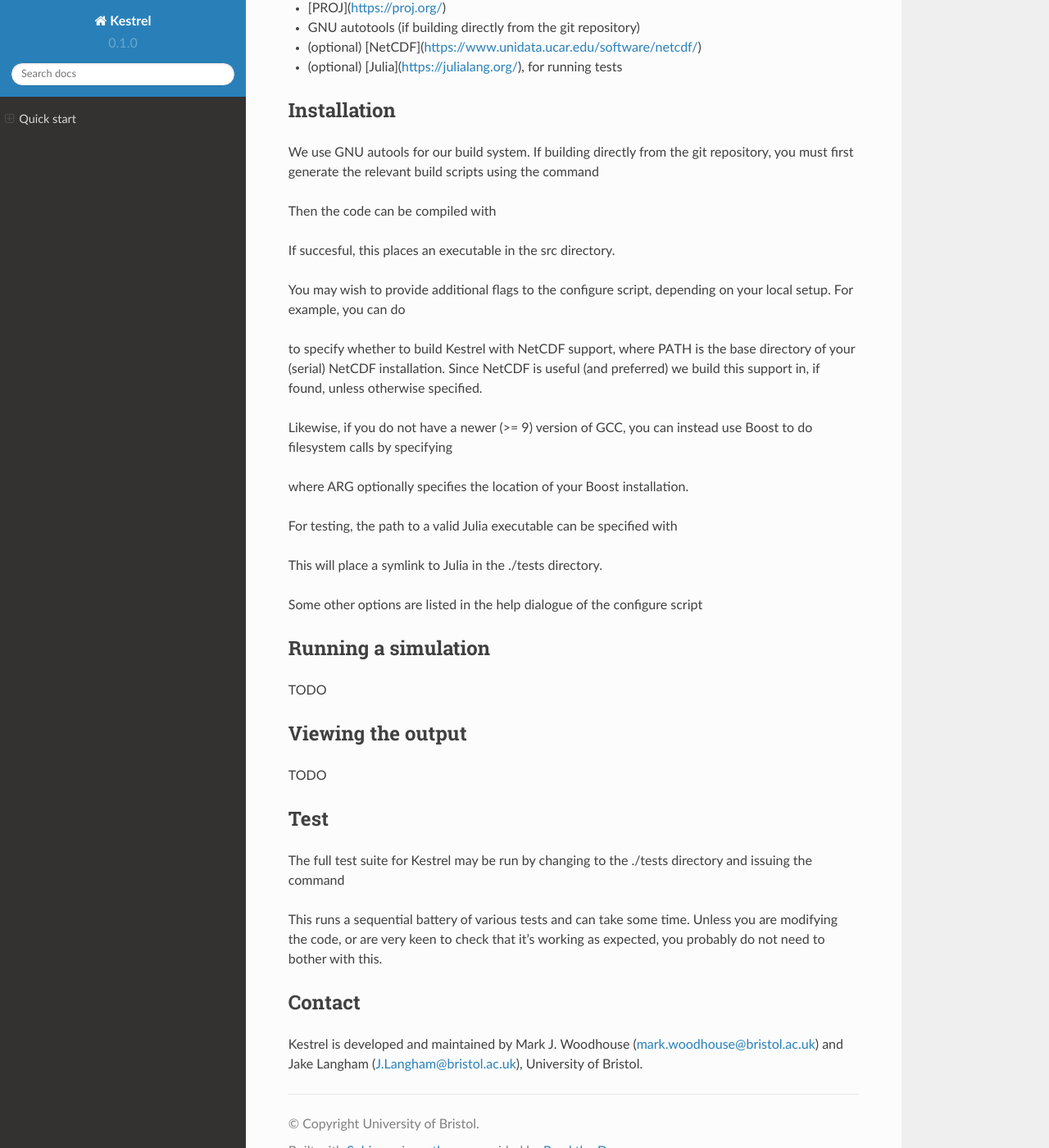
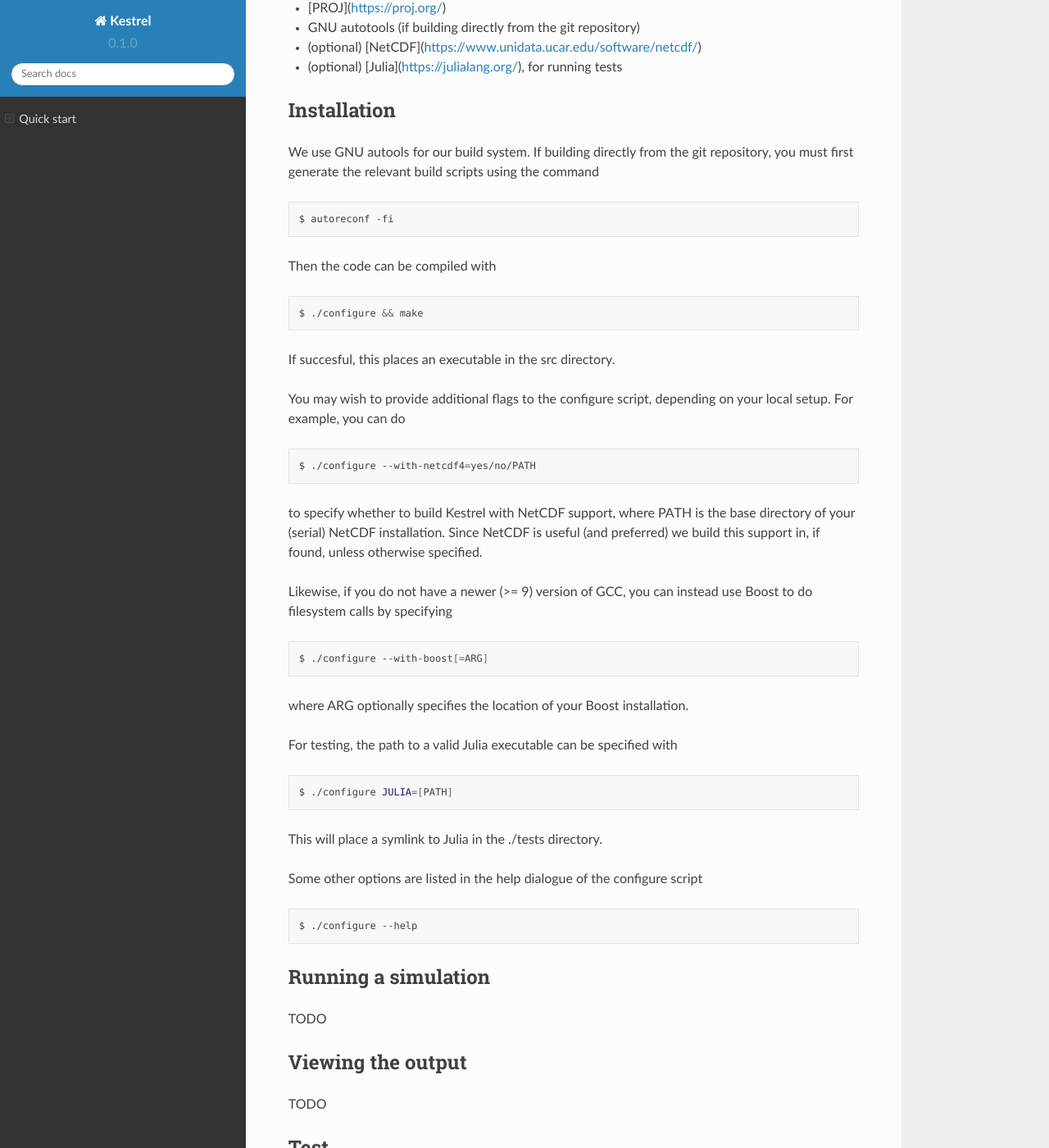
Before and after one commit to jakelangham/kestrel, a Sphinx documentation site: the page built from docs/source/quickstart.rst, in a window 1280 px wide and 1400 px high, scrolled down 386 px. Shown: the whole window at 82% size. Built offline with Sphinx 7.4.7 and the Read the Docs theme 2.0.0, drawn with Linux system fonts in a browser that asks for light colours; pages that are not in the unit, such as notebooks, are missing from menus.

Commit message:
Update quickstart.rst
missed line after code-block

```diff
--- a/docs/source/quickstart.rst
+++ b/docs/source/quickstart.rst
@@ -1,4 +1,5 @@
 .. _quick_start:
+
 Quick start
 ===========
 
@@ -25,11 +26,13 @@
 We use GNU autools for our build system. If building directly from the git repository, you must first generate the relevant build scripts using the command
 
 .. code-block:: bash
+
   $ autoreconf -fi
 
 Then the code can be compiled with
 
 .. code-block:: bash
+
   $ ./configure && make
 
 If succesful, this places an executable in the src directory.
@@ -38,6 +41,7 @@
 your local setup. For example, you can do
 
 .. code-block:: bash
+
   $ ./configure --with-netcdf4=yes/no/PATH
 
 to specify whether to build Kestrel with NetCDF support, where PATH is the
@@ -48,6 +52,7 @@
 you can instead use Boost to do filesystem calls by specifying
 
 .. code-block:: bash
+
   $ ./configure --with-boost[=ARG]
 
 where ARG optionally specifies the location of your Boost installation.
@@ -55,6 +60,7 @@
 For testing, the path to a valid Julia executable can be specified with
 
 .. code-block:: bash
+
   $ ./configure JULIA=[PATH]
 
 This will place a symlink to Julia in the ./tests directory.
@@ -62,22 +68,24 @@
 Some other options are listed in the help dialogue of the configure script
 
 .. code-block:: bash
-  $ `./configure --help`
 
-.. _quick_run
+  $ ./configure --help
+
+.. _quick_run:
 
 Running a simulation
 --------------------
 
 TODO
 
-.. _quick_view
+.. _quick_view:
+
 Viewing the output
 ------------------
 
 TODO
 
-.. _quick_test
+.. _quick_test:
 
 Test
 ----
@@ -86,13 +94,14 @@
 directory and issuing the command
 
 .. code-block:: bash
+
   $ ./julia runall.jl
 
 This runs a sequential battery of various tests and can take some time. Unless
 you are modifying the code, or are very keen to check that it's working as
 expected, you probably do not need to bother with this.
 
-.. _quick_contact
+.. _quick_contact:
 
 Contact
 -------
```
